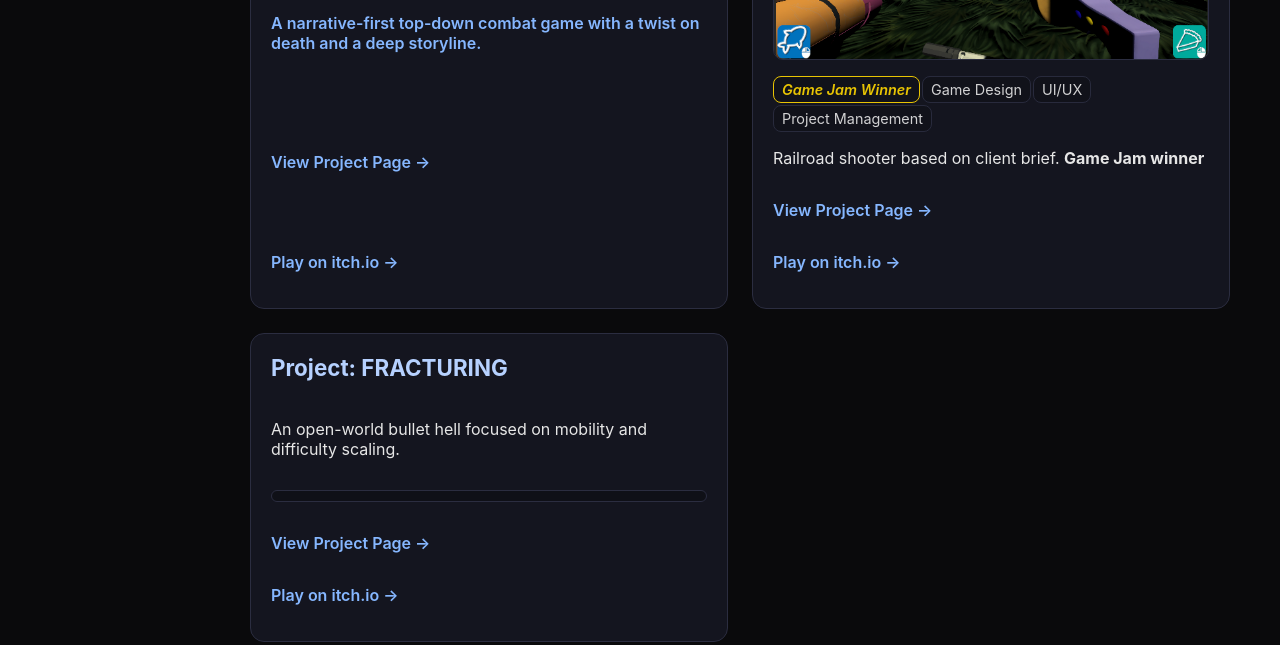
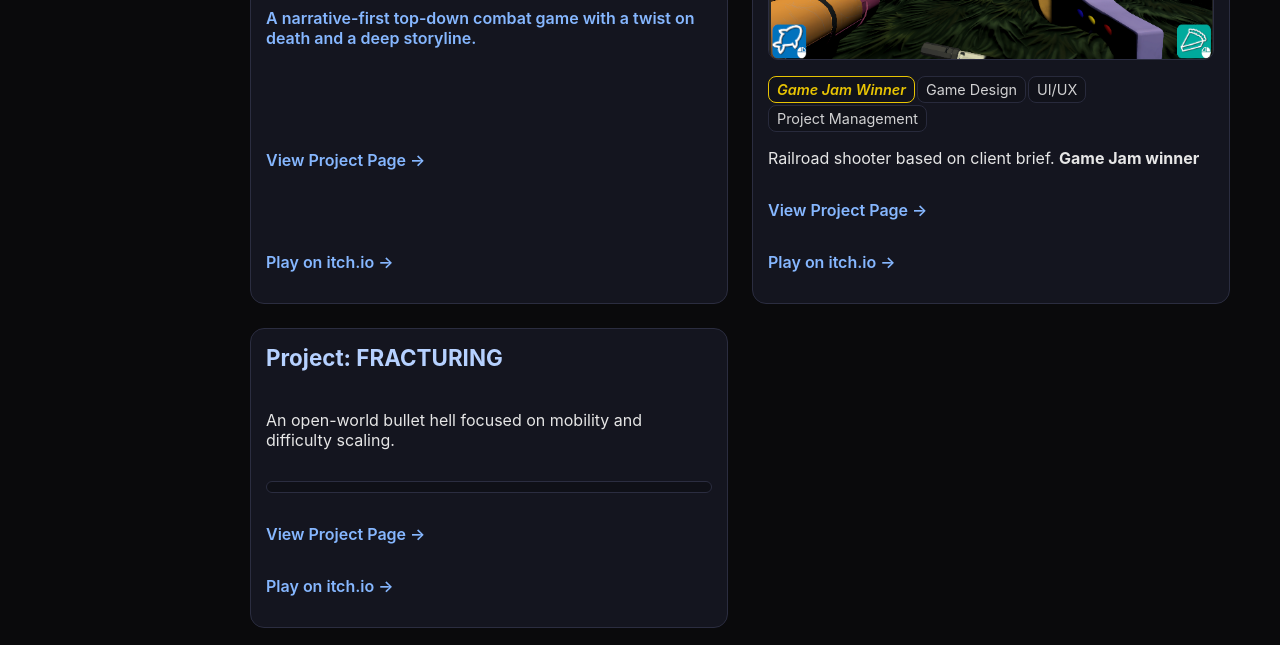
Before and after one commit to Knoxulla/portfolio, a plain HTML site: page index.html in a window 1280 px wide. Shown: the part 851-1496 px from the top of the page. Drawn offline with Linux system fonts and the light colour scheme.

Commit message:
Altered stylesheet

```diff
--- a/stylesheets/MainMenuStyle.css
+++ b/stylesheets/MainMenuStyle.css
@@ -89,7 +89,8 @@ h2 {
 /* PROJECT GRID */
 .projects {
     display: grid;
-    grid-template-columns: repeat(auto-fit, minmax(320px, 1fr));
+    flex-wrap: wrap;
+    grid-template-columns:  repeat(auto-fit, minmax(320px, 1fr));
     gap: 24px;
 }
 
@@ -97,7 +98,7 @@ h2 {
     background: #14151f;
     border: 1px solid #2b2d40;
     border-radius: 14px;
-    padding: 20px;
+    padding: 15px;
 
     transition: transform 0.4s ease-in-out, box-shadow 0.2s ease;
     display: flex;
@@ -107,7 +108,7 @@ h2 {
 
     .card:hover {
         transform: translateY(-8px);
-        box-shadow: 0px 6px 20px;
+        box-shadow: 0px 6px 20px white;
 
     }
 
@@ -136,10 +137,10 @@ iframe, img, video {
     font-weight: 600;
     text-decoration: none;
 }
-
+/*
     .card a:hover {
         text-decoration: underline;
-    }
+    }*/
 
 /* TAGS */
 .tags {
```
